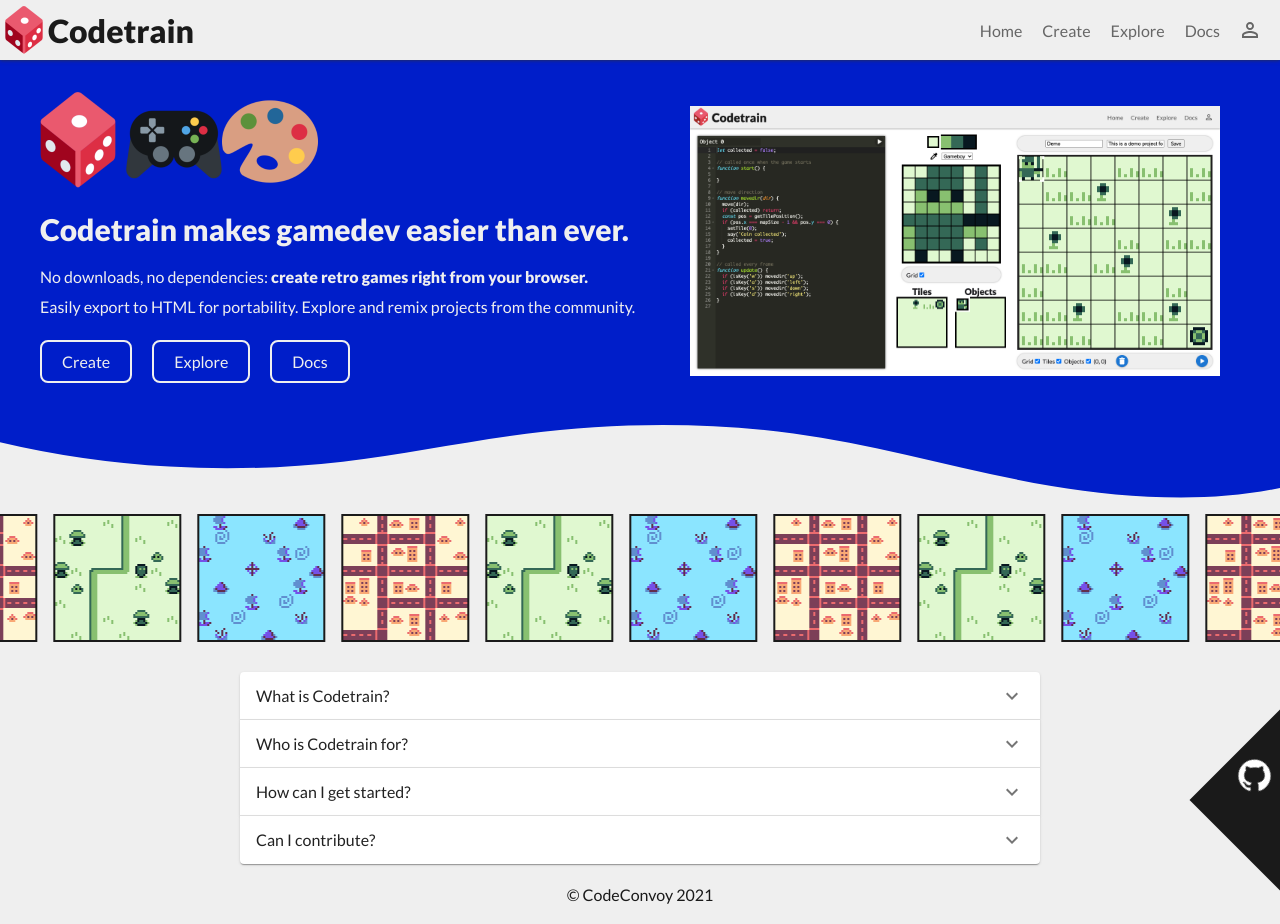
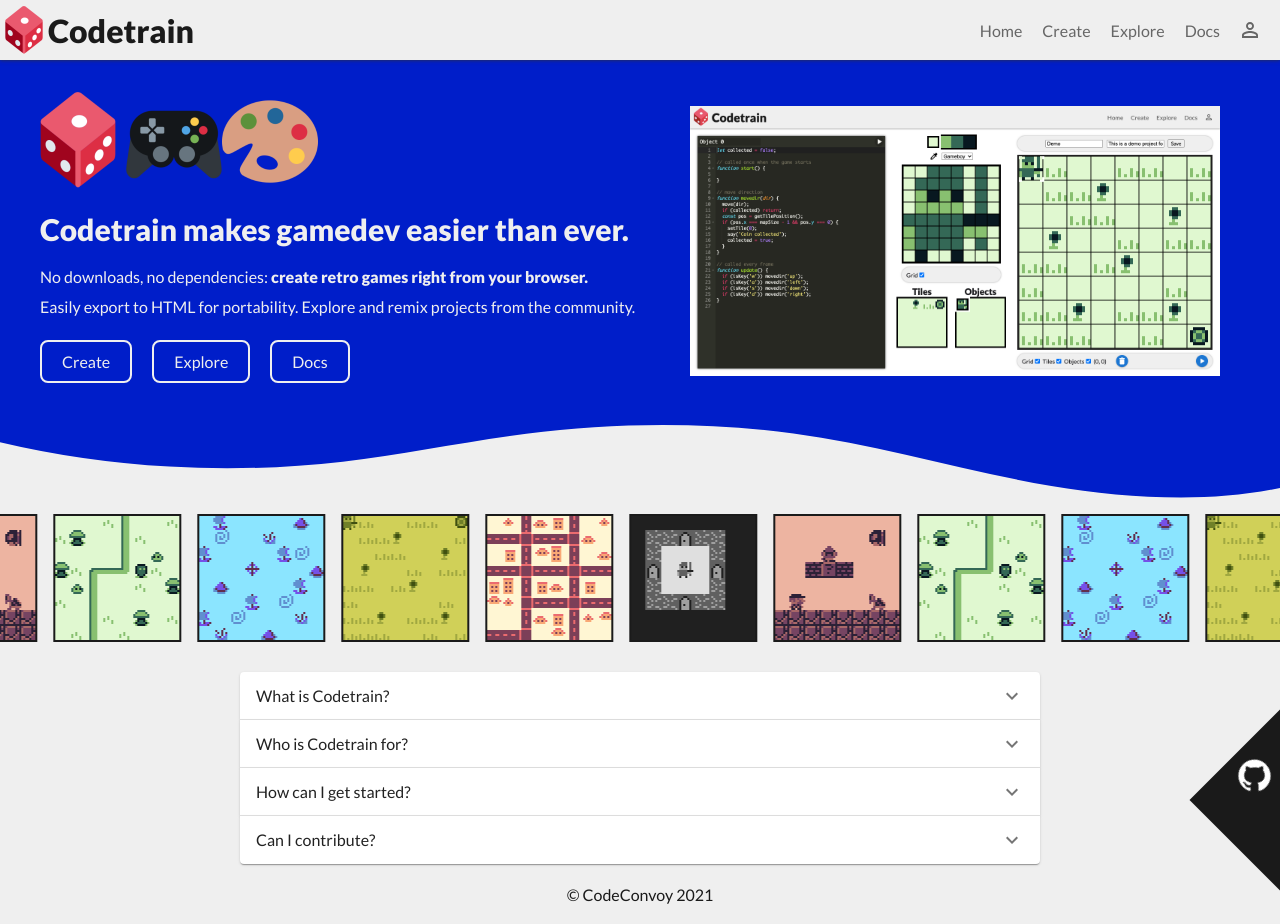
Before and after one commit to LearnCodeOrg/codetrain, a Next.js app: page / in a window 1280 px wide. Built offline with nearby package versions, Linux system fonts and the light colour scheme; no server answers; the database is empty.

Commit message:
Update homepage banner.

```diff
--- a/styles/pages/Index.module.css
+++ b/styles/pages/Index.module.css
@@ -95,14 +95,14 @@
   margin-top: 10px;
   height: 128px;
   width: 200%;
-  min-width: calc(432px * 2);
+  min-width: calc(144px * 6 * 2);
   background: url('/img/banner.png');
-  animation: slide 12s linear infinite;
+  animation: slide 24s linear infinite;
 }
 
 @keyframes slide {
   0% {
-    transform: translateX(-432px);
+    transform: translateX(calc(-144px * 6));
   }
   100% {
     transform: translateX(0);
```
Also changed, not shown: public/img/banner.png.
